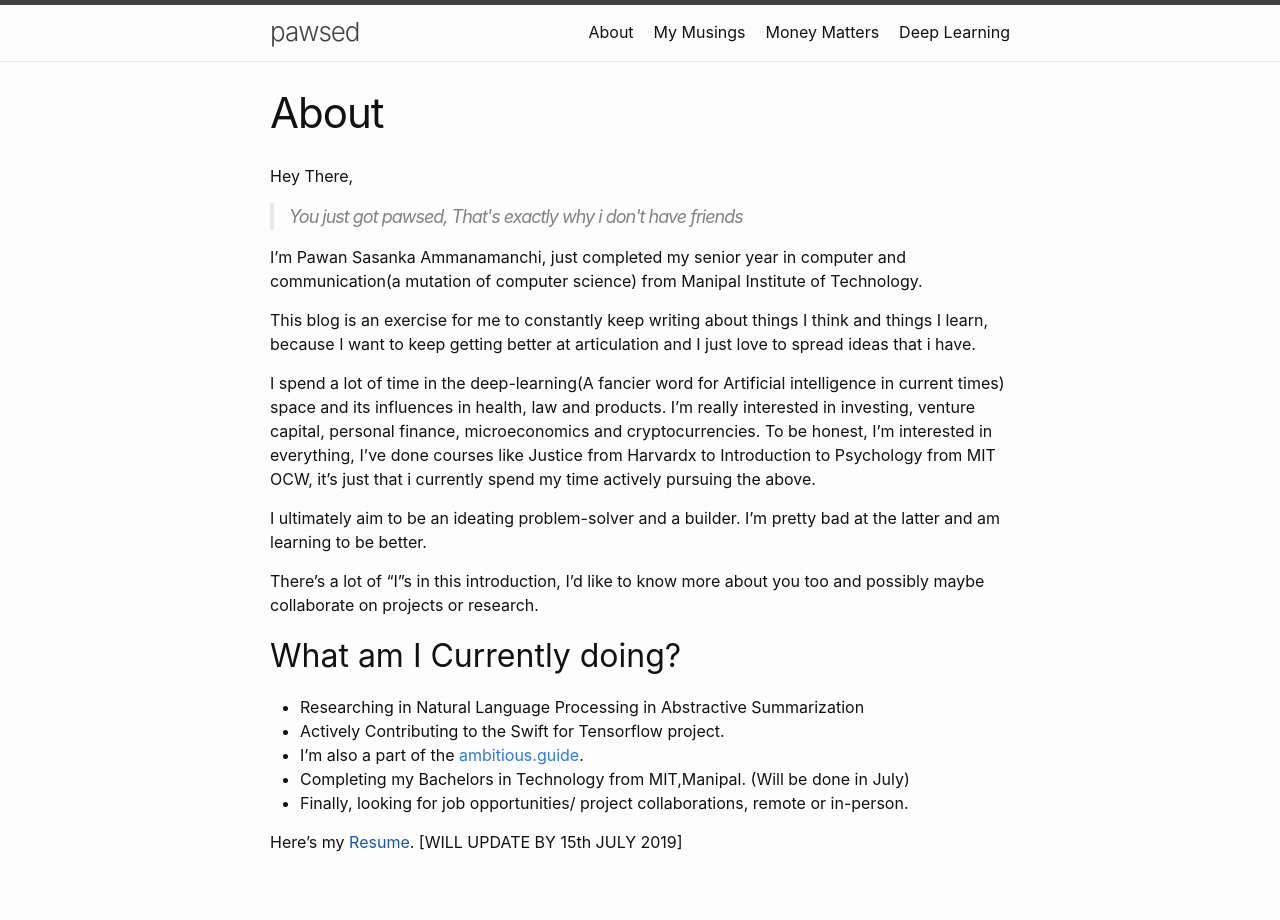
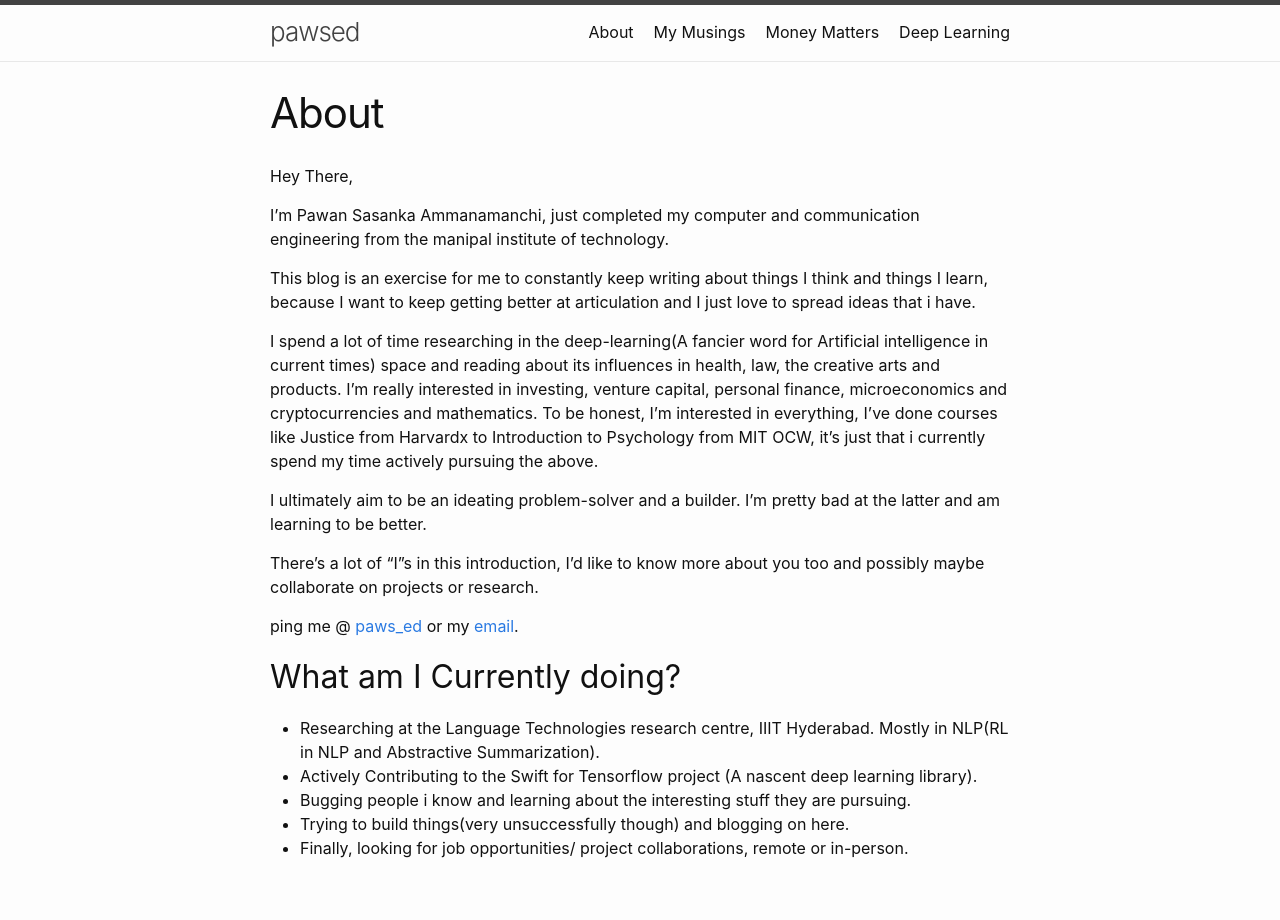
Before and after one commit to Shashi456/Shashi456.github.io, a Jekyll site: the page built from about.md, in a window 1280 px wide. Built offline with Jekyll 4.4.1, drawn with Linux system fonts in a browser that asks for light colours.

Commit message:
Update about.md

```diff
--- a/about.md
+++ b/about.md
@@ -6,25 +6,22 @@ permalink: /about/
 
 Hey There,
 
-<blockquote>You just got pawsed, That's exactly why i don't have friends</blockquote>
-
-I'm Pawan Sasanka Ammanamanchi, just completed my senior year in computer and communication(a mutation of computer science) from Manipal Institute of Technology.
+I'm Pawan Sasanka Ammanamanchi, just completed my computer and communication engineering from the manipal institute of technology.
 
 This blog is an exercise for me to constantly keep writing about things I think and things I learn, because I want to keep getting better at articulation and I just love to spread ideas that i have.
 
-I spend a lot of time in the deep-learning(A fancier word for Artificial intelligence in current times) space and its influences in health, law and products. I'm really interested in investing, venture capital, personal finance, microeconomics and cryptocurrencies. To be honest, I'm interested in everything, I've done courses like Justice from Harvardx to Introduction to Psychology from MIT OCW, it's just that i currently spend my time actively pursuing the above.
+I spend a lot of time researching in the deep-learning(A fancier word for Artificial intelligence in current times) space and reading about  its influences in health, law, the creative arts and products. I'm really interested in investing, venture capital, personal finance, microeconomics and cryptocurrencies and mathematics. To be honest, I'm interested in everything, I've done courses like Justice from Harvardx to Introduction to Psychology from MIT OCW, it's just that i currently spend my time actively pursuing the above.
 
 I ultimately aim to be an ideating problem-solver and a builder. I'm pretty bad at the latter and am learning to be better.
 
 There's a lot of "I"s in this introduction, I'd like to know more about you too and possibly maybe collaborate on projects or research.
 
+ping me @ [paws_ed](https://twitter.com/paws_ed) or my [email](mailto:pawansasanka@gmail.com).
+
 ## What am I Currently doing?
 
-  - Researching in Natural Language Processing in Abstractive Summarization
-  - Actively Contributing to the Swift for Tensorflow project.
-  - I'm also a part of the [ambitious.guide](https://ambitious.guide/).
-  - Completing my Bachelors in Technology from MIT,Manipal. (Will be done in July)
+  - Researching at the Language Technologies research centre, IIIT Hyderabad. Mostly in NLP(RL in NLP and Abstractive Summarization).
+  - Actively Contributing to the Swift for Tensorflow project (A nascent deep learning library).
+  - Bugging people i know and learning about the interesting stuff they are pursuing.
+  - Trying to build things(very unsuccessfully though) and blogging on here.
   - Finally, looking for job opportunities/ project collaborations, remote or in-person.
-
-
-Here's my [Resume](). [WILL UPDATE BY 15th JULY 2019]
```
